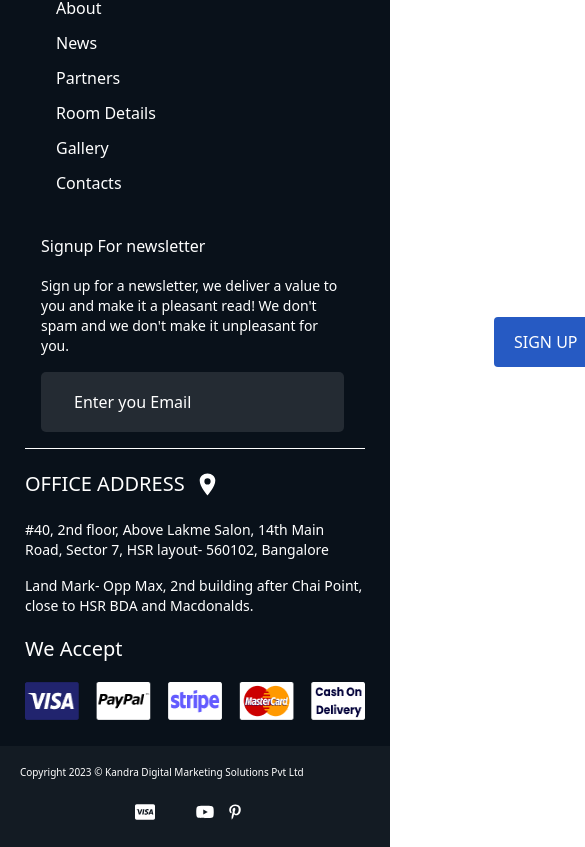
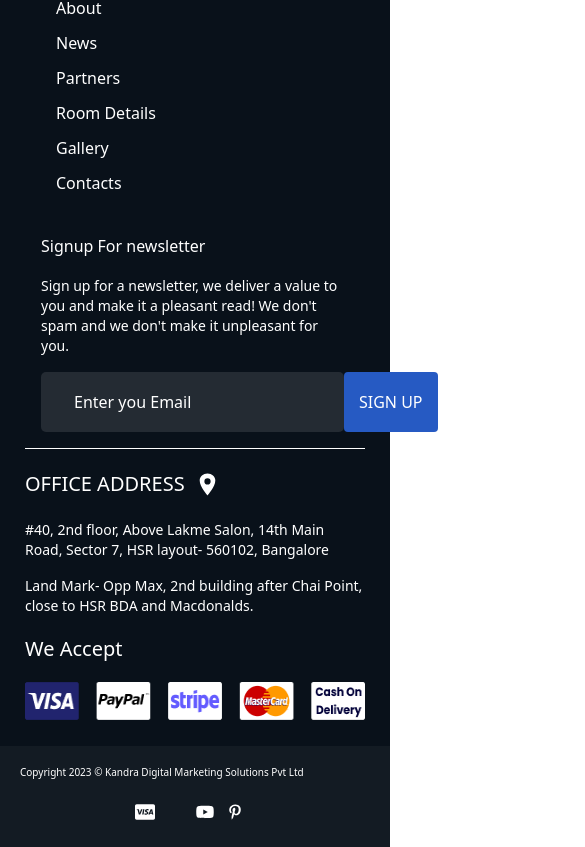
Before and after one commit to nizam012/NextJS, a Next.js app: page / in a window 390 px wide. Shown: the part 5411-6258 px from the top of the page, 585 px wide, since content can reach past the window. Built offline with nearby package versions, Linux system fonts and the light colour scheme; some icons are missing.

Commit message:
about-component-responsive23

```diff
--- a/styles/globals.css
+++ b/styles/globals.css
@@ -385,7 +385,7 @@ body {
     border: none;
     white-space: nowrap;
     border-radius: 4px;
-    padding: 10px 20px;
+    padding: 15px 15px;
     position: absolute;
     margin-left: -105px;
     margin-top: 5px;
--- a/styles/media.css
+++ b/styles/media.css
@@ -231,8 +231,8 @@
 .signup-b{
     margin: 0;
     position: absolute;
-    margin-top: -55px ;
-    margin-left: 150px;
+    /* margin-top: -55px ; */
+    /* margin-left: 150px; */
     white-space: nowrap;
     /* padding-left: 20px; */
 }
```
